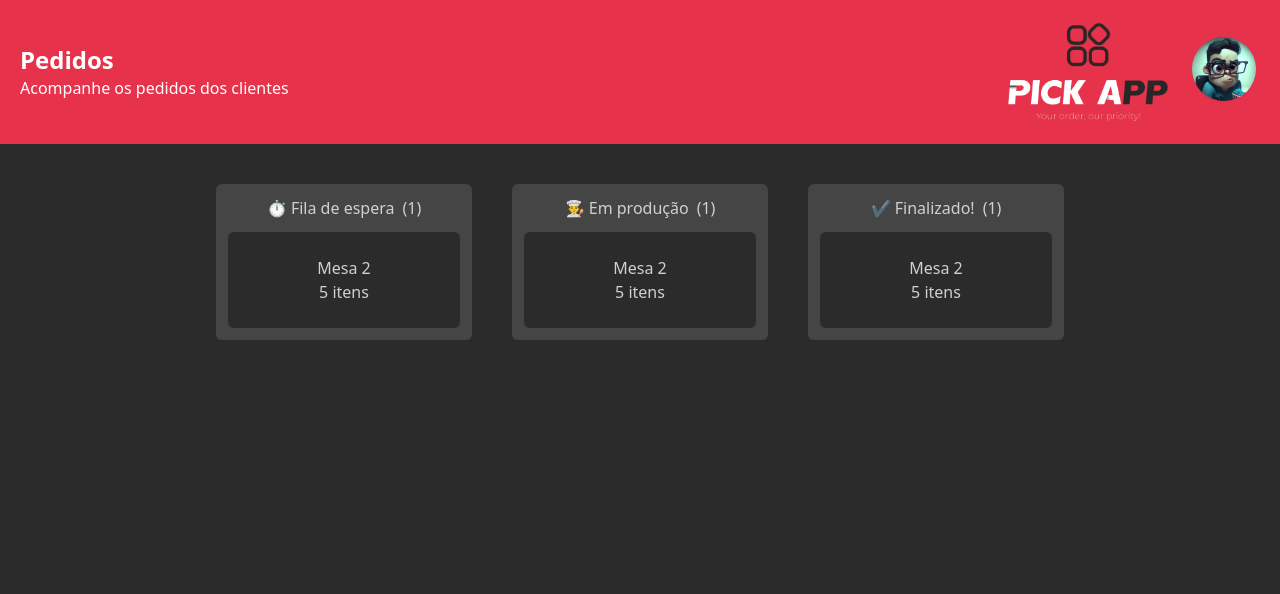
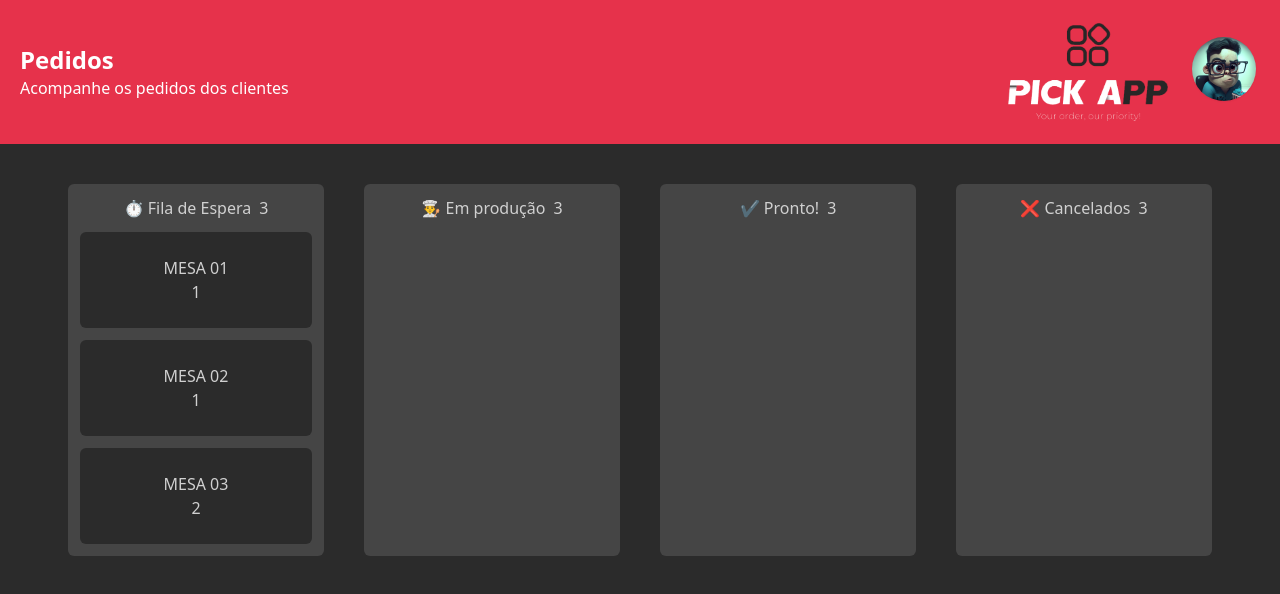
Before and after one commit to JsCodeDevlopment/PickApp-Dashboard, a React (Vite) app: page /dashboard in a window 1280 px wide. Shown: the top 594 px of the page. Built offline with nearby package versions, Linux system fonts and the light colour scheme.

Commit message:
refac: category component

```diff
--- a/package.json
+++ b/package.json
@@ -29,6 +29,6 @@
     "tailwindcss": "^3.3.6",
     "tsx": "^4.6.2",
     "typescript": "^5.2.2",
-    "vite": "^5.0.0"
+    "vite": "^4.0.0"
   }
 }
--- a/src/components/Category.tsx
+++ b/src/components/Category.tsx
@@ -1,14 +1,12 @@
-import { ICategoryProps } from "../interfaces/ICateroryProps";
-import { OrderPopUp } from "./OrderPopUp";
 
-export function Category({category, quantity}: ICategoryProps) {
+export function Category({ name, quantity, children }) {
   return (
     <div className="flex flex-col p-3 gap-3 w-64 h-full bg-neutral rounded-md">
       <div className="flex w-full items-center justify-center gap-2">
-        <h1>{category}</h1>
-        <p>{`(${quantity})`}</p>
+        <h1>{name}</h1>
+        <p>{quantity}</p>
       </div>
-        <OrderPopUp table="Mesa 2" itens="5 itens" category="⏱ Fila de espera" />
+      {children}
     </div>
   );
 }
--- a/src/components/OrderPopUp.tsx
+++ b/src/components/OrderPopUp.tsx
@@ -1,13 +1,11 @@
 import { useRef } from "react";
-import { ICategoryProps } from "../interfaces/ICateroryProps";
 import HGBR from "../assets/images/hbgr.jpeg";
 import PIZZA from "../assets/images/pizza.png";
 
-export function OrderPopUp({ table, itens, category }: ICategoryProps) {
+export function OrderPopUp({ table, itens }) {
   const showModalBtn = useRef(
     null
   ) as React.MutableRefObject<null | HTMLDialogElement>;
-  console.log(showModalBtn.current);
 
   const handleClick = () => {
     if (showModalBtn.current) {
@@ -31,7 +29,7 @@ export function OrderPopUp({ table, itens, category }: ICategoryProps) {
             </div>
             <div className="flex flex-col gap-0">
               <p className="text-sm font-light">Status do Pedido</p>
-              <p className="text-base font-semibold">{category}</p>
+              <p className="text-base font-semibold">Categoria aqui</p>
             </div>
             <div className="flex flex-col gap-5">
               <p className="text-sm font-light">Itens</p>
--- /dev/null
+++ b/src/data/MockOrders.ts
@@ -0,0 +1,179 @@
+import { IOrders } from "../interfaces/IOrders";
+
+export function MockOrders() {
+  const Orders: IOrders[] = [
+    {
+      _id: "6568bca82821ebca67629bb6",
+      table: "MESA 01",
+      status: "WAITING",
+      createdAt: "2023-11-30T16:47:36.819Z",
+      products: [
+        {
+          product: {
+            _id: "6568a1b893082b70379ccb9b",
+            name: "Pizza 4 Queijos",
+            description:
+              "Deliciosa pizza com 4 sabores de queijos que vão te marcar.",
+            imagePath: "1701355960274-e7c7412c3cd54a639e21.png",
+            price: 40,
+            ingredients: [
+              {
+                name: "Mussarela",
+                icon: "🧀",
+                _id: "6568a1b893082b70379ccb9c",
+              },
+              {
+                name: "Catupiry",
+                icon: "🧀",
+                _id: "6568a1b893082b70379ccb9d",
+              },
+              {
+                name: "Parmesão",
+                icon: "🧀",
+                _id: "6568a1b893082b70379ccb9e",
+              },
+              {
+                name: "Shedder",
+                icon: "🧀",
+                _id: "6568a1b893082b70379ccb9f",
+              },
+            ],
+            category: "656889089e6f8409b6b41d79",
+            __v: 0,
+          },
+          quantity: 5,
+          _id: "6568bca82821ebca67629bb7",
+        },
+      ],
+      __v: 0,
+    },
+    {
+      _id: "6569569fbb89b11d73429848",
+      table: "MESA 02",
+      status: "WAITING",
+      createdAt: "2023-12-01T03:44:31.279Z",
+      products: [
+        {
+          product: {
+            _id: "65695666bb89b11d73429839",
+            name: "X-TUDO",
+            description:
+              "O maior e mais completo hamburguer que você poderá provar.",
+            imagePath: "1701402214839-hbgr.jpeg",
+            price: 20,
+            ingredients: [
+              {
+                name: "Pão",
+                icon: "🍞",
+                _id: "65695666bb89b11d7342983a",
+              },
+              {
+                name: "Carne",
+                icon: "🥩",
+                _id: "65695666bb89b11d7342983b",
+              },
+              {
+                name: "Molho",
+                icon: "🍅",
+                _id: "65695666bb89b11d7342983c",
+              },
+              {
+                name: "Ingrediente Misterioso",
+                icon: "🥚",
+                _id: "65695666bb89b11d7342983d",
+              },
+            ],
+            category: "6568097e7dabaf88285fc358",
+            __v: 0,
+          },
+          quantity: 7,
+          _id: "6569569fbb89b11d73429849",
+        },
+      ],
+      __v: 0,
+    },
+    {
+      _id: "65695902ad11c7b571708d48",
+      table: "MESA 03",
+      status: "WAITING",
+      createdAt: "2023-12-01T03:54:42.659Z",
+      products: [
+        {
+          product: {
+            _id: "65695666bb89b11d73429839",
+            name: "X-TUDO",
+            description:
+              "O maior e mais completo hamburguer que você poderá provar.",
+            imagePath: "1701402214839-hbgr.jpeg",
+            price: 20,
+            ingredients: [
+              {
+                name: "Pão",
+                icon: "🍞",
+                _id: "65695666bb89b11d7342983a",
+              },
+              {
+                name: "Carne",
+                icon: "🥩",
+                _id: "65695666bb89b11d7342983b",
+              },
+              {
+                name: "Molho",
+                icon: "🍅",
+                _id: "65695666bb89b11d7342983c",
+              },
+              {
+                name: "Ingrediente Misterioso",
+                icon: "🥚",
+                _id: "65695666bb89b11d7342983d",
+              },
+            ],
+            category: "6568097e7dabaf88285fc358",
+            __v: 0,
+          },
+          quantity: 7,
+          _id: "65695902ad11c7b571708d49",
+        },
+        {
+          product: {
+            _id: "6568a1b893082b70379ccb9b",
+            name: "Pizza 4 Queijos",
+            description:
+              "Deliciosa pizza com 4 sabores de queijos que vão te marcar.",
+            imagePath: "1701355960274-e7c7412c3cd54a639e21.png",
+            price: 40,
+            ingredients: [
+              {
+                name: "Mussarela",
+                icon: "🧀",
+                _id: "6568a1b893082b70379ccb9c",
+              },
+              {
+                name: "Catupiry",
+                icon: "🧀",
+                _id: "6568a1b893082b70379ccb9d",
+              },
+              {
+                name: "Parmesão",
+                icon: "🧀",
+                _id: "6568a1b893082b70379ccb9e",
+              },
+              {
+                name: "Shedder",
+                icon: "🧀",
+                _id: "6568a1b893082b70379ccb9f",
+              },
+            ],
+            category: "656889089e6f8409b6b41d79",
+            __v: 0,
+          },
+          quantity: 2,
+          _id: "65695902ad11c7b571708d4a",
+        },
+      ],
+      __v: 0,
+    },
+  ];
+
+  return { Orders };
+}
--- /dev/null
+++ b/src/interfaces/ICategoryProps.ts
@@ -0,0 +1,8 @@
+import { IOrders } from "./IOrders";
+
+export interface ICategoryProps {
+    Props: IOrders[]
+    table?: string
+    itens?: string
+    category?: 'WAITING' | 'IN_PRODUCTION' | 'DONE' | 'CANCELED'
+}
--- a/src/interfaces/ICateroryProps.ts
+++ /dev/null
@@ -1,6 +0,0 @@
-export interface ICategoryProps {
-    category?: string
-    table: string
-    itens: string
-    quantity?: number
-}
--- /dev/null
+++ b/src/interfaces/IOrders.ts
@@ -0,0 +1,25 @@
+export interface IOrders {
+  _id: string;
+  table: string;
+  status: 'WAITING' | 'IN_PRODUCTION' | 'DONE' | 'CANCELED'
+  createdAt: string;
+  products: {
+    product: {
+      _id: string;
+      name: string;
+      description: string;
+      imagePath: string;
+      price: number;
+      ingredients: {
+        name: string;
+        icon: string;
+        _id: string;
+      }[];
+      category: string;
+      __v?: number;
+    };
+    quantity: number;
+    _id: string;
+  }[];
+  __v?: number;
+}
--- a/src/pages/Dashboard.tsx
+++ b/src/pages/Dashboard.tsx
@@ -1,15 +1,28 @@
 import { Category } from "../components/Category";
 import { Header } from "../components/Header";
+import { OrderPopUp } from "../components/OrderPopUp";
+import { MockOrders } from "../data/MockOrders";
 
 export function Dashboard() {
+  const { Orders } = MockOrders();
+
   return (
     <div className="bg-base-100 w-full h-screen overflow-y-scroll overflow-x-hidden scrollbar-thin scrollbar-thumb-neutral scrollbar-track-base-100">
       <Header />
       <div className="flex w-full h-screen py-10 items-start justify-center">
-        <div className="grid grid-cols-3 mb-5 gap-10 max-lg:grid-cols-1">
-          <Category category="⏱ Fila de espera" table="Mesa 2" itens="5 Itens" quantity={1} />
-          <Category category="👨‍🍳 Em produção" table="Mesa 2" itens="5 Itens" quantity={1} />
-          <Category category="✔ Finalizado!" table="Mesa 2" itens="5 Itens" quantity={1} />
+        <div className="grid grid-cols-4 mb-5 gap-10 max-lg:grid-cols-1">
+          <Category name="⏱ Fila de Espera" quantity={Orders.length}>
+            {Orders.map((orders) => (
+              <OrderPopUp
+                key={orders._id}
+                table={orders.table}
+                itens={orders.products.length}
+              />
+            ))}
+          </Category>
+          <Category name="👨‍🍳 Em produção" quantity={Orders.length}></Category>
+          <Category name="✔ Pronto!" quantity={Orders.length}></Category>
+          <Category name="❌ Cancelados" quantity={Orders.length}></Category>
         </div>
       </div>
     </div>
```
Also changed, not shown: src/components/SettingsMenu.tsx (+4 -3 lines), tailwind.config.js (indentation only), 1 other file (tests, documents, lock files or other folders).
